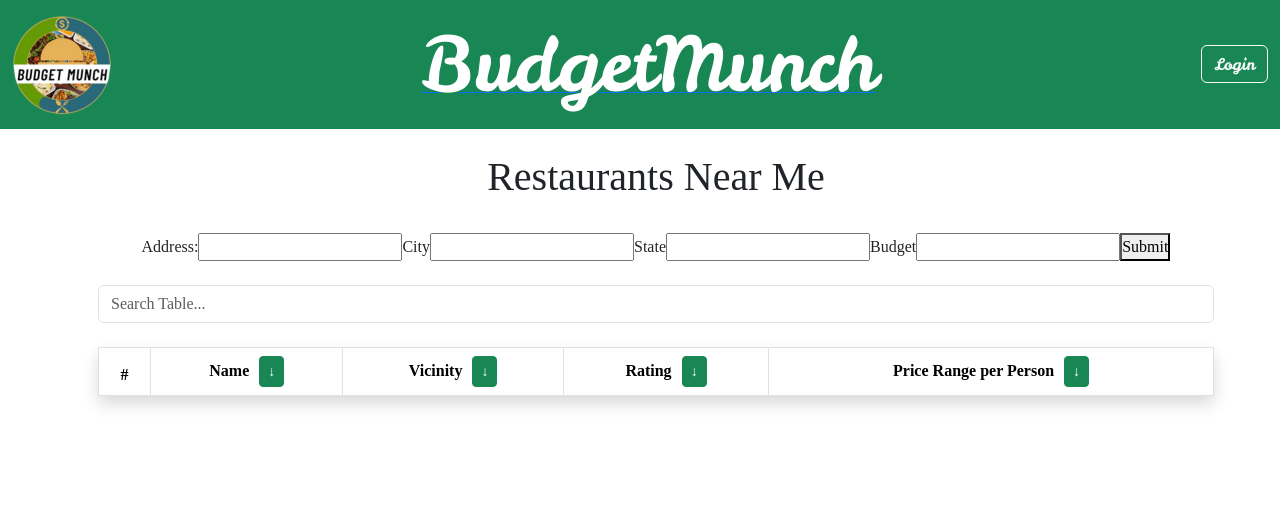
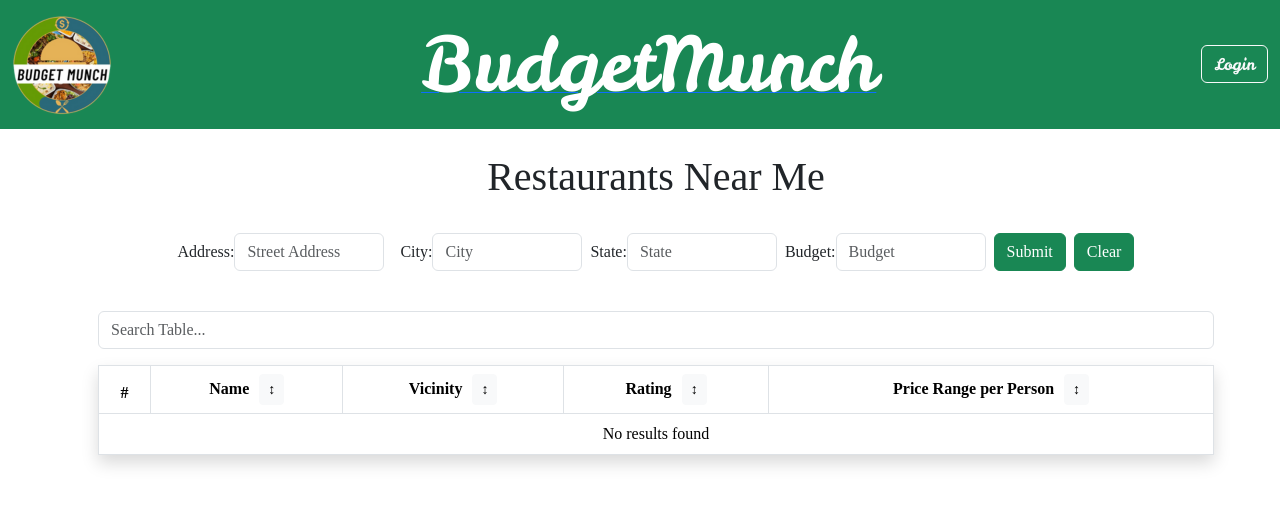
Before and after one commit to Karisue1/BudgetMunch, a React (Create React App) app in the folder FrontendBudgetMunch/budgemunchfrontend/: page / in a window 1280 px wide. Shown: the top 506 px of the page. Built offline with nearby package versions, Linux system fonts and the light colour scheme; a web font is replaced by a local one.

Commit message:
Added clear button & No Results Found on table

```diff
--- a/FrontendBudgetMunch/budgemunchfrontend/src/pages/Home.css
+++ b/FrontendBudgetMunch/budgemunchfrontend/src/pages/Home.css
@@ -1,7 +1,16 @@
-.table th {
-    text-align: center;
-  }
+.input-container {
+  display: flex;
+  justify-content: center; /* Center the inputs in the row */
+  align-items: center; /* Align items vertically */
+  flex-wrap: wrap; /* Wrap if necessary */
+}
 
-  .table th button {
-    float: right;
-  }
+.input-container input {
+  width: 150px; /* Set a width for the inputs */
+  margin-right: 10px; /* Space between inputs */
+}
+
+.button-container {
+  display: flex;
+  justify-content: center; /* Center buttons */
+}
--- a/FrontendBudgetMunch/budgemunchfrontend/src/pages/Home.js
+++ b/FrontendBudgetMunch/budgemunchfrontend/src/pages/Home.js
@@ -1,10 +1,6 @@
 import React, { useState } from 'react';
 import axios from "axios";
-
-// TODO: CUSTOM CURSOR FOR THE  WEBSITE (Food cursor): https://youtu.be/eCnq2LHNy3E?si=V1_8GZ5zXJJZ1TCe
-//TODO: FIX the check for invalid address: add API logic,
-//IF the first part of the address, is blank on api call, then return error
-//if street number and route is Empty, then maybe put a default address, maybe an alert
+import './Home.css';
 
 export default function Home() {
   const [restaurants, setRestaurants] = useState([]);
@@ -19,42 +15,32 @@ export default function Home() {
   const [budgetError, setBudgetError] = useState("");
   const [sortConfig, setSortConfig] = useState({ key: '', direction: '' });
 
-  // Input change handler for the address form
   const onInputChangeAddress = (e) => {
     setAddress({ ...address, [e.target.name]: e.target.value });
-    setAddressError(""); // Reset address error when user is typing
-    setBudgetError("");  // Reset budget error when user is typing
+    setAddressError("");
+    setBudgetError("");
   };
 
-  // Logic to check if budget is a digit and greater than zero
   const isValidBudget = (budget) => {
     const num = Number(budget);
     return !isNaN(num) && num > 0;
   };
 
-  // ---Address Submission Logic---
   const onSubmitAddress = async (e) => {
     e.preventDefault();
-
-    // Clear previous errors
     setAddressError("");
     setBudgetError("");
 
-    // Check if the budget is valid
     if (!isValidBudget(address.budget)) {
       setBudgetError("Please enter a valid budget greater than zero.");
-      return
+      return;
     }
 
     try {
-      // Post the address to your backend
       await axios.post("http://localhost:8080/api/v1/budget/address", address);
       console.log("Address submitted successfully");
-
-      // After the address is submitted, call the restaurant API
       const result = await loadRestaurants();
 
-      // If no restaurants are returned, set an address error
       if (result.length === 0) {
         setAddressError("Please enter a valid address.");
       }
@@ -63,23 +49,18 @@ export default function Home() {
       setAddressError("Error submitting the address. Please try again.");
     }
   };
-  //---End of Address Submission Logic---
 
-  // Fetch Restaurants Logic
   const loadRestaurants = async () => {
     try {
-      // Pass the address in the request to get the location-based restaurant data
       const result = await axios.get("http://localhost:8080/api/v1/budget/getLocation", {
         params: {
-          // Concatenating the address -> gets called in the getGeoLocation of the backend
-          address: `${address.streetAddress}, ${address.city}, ${address.state},${address.budget}`,
+          address: `${address.streetAddress}, ${address.city}, ${address.state}, ${address.budget}`,
           budget: address.budget
         }
       });
       console.log("Restaurant data fetched:", result.data);
-      setRestaurants(result.data); // Set the restaurants data
-
-      return result.data; // Return restaurant data for validation
+      setRestaurants(result.data);
+      return result.data;
     } catch (error) {
       console.error("Error fetching restaurant data:", error.response);
       setAddressError("Failed to fetch restaurant data. Please check the address and try again.");
@@ -87,7 +68,6 @@ export default function Home() {
     }
   };
 
-  // Sorting logic: key -> columnName, direction -> asc, desc
   const handleSort = (key) => {
     let direction = 'ascending';
     if (sortConfig.key === key && sortConfig.direction === 'ascending') {
@@ -95,7 +75,6 @@ export default function Home() {
     }
     setSortConfig({ key, direction });
 
-    // Sorting restaurants based on key and direction
     const sortedData = [...restaurants].sort((a, b) => {
       if (a[key] < b[key]) {
         return direction === 'ascending' ? -1 : 1;
@@ -108,133 +87,155 @@ export default function Home() {
     setRestaurants(sortedData);
   };
 
-  // Function to render sort arrow based on current state
   const renderSortArrow = (key) => {
     if (sortConfig.key === key) {
-      if (sortConfig.direction === 'ascending') {
-        return ' ↑'; // Up arrow for ascending
-      } else {
-        return ' ↓'; // Down arrow for descending
-      }
+      return sortConfig.direction === 'ascending' ? ' ↑' : ' ↓';
     }
-    return ' ↕'; // Neutral arrow if not sorted yet
+    return ' ↕';
   };
 
+  const clearFields = () => {
+    setAddress({
+      streetAddress: "",
+      city: "",
+      state: "",
+      budget: ""
+    });
+    setRestaurants([]); // Clear the restaurants array
+  };
+
+  const filteredRestaurants = restaurants.filter(restaurant => {
+    const searchLowerCase = search.toLowerCase();
+    return (
+      (restaurant.name && restaurant.name.toLowerCase().includes(searchLowerCase)) ||
+      (restaurant.vicinity && restaurant.vicinity.toLowerCase().includes(searchLowerCase)) ||
+      (restaurant.rating && String(restaurant.rating).toLowerCase().includes(searchLowerCase)) ||
+      (restaurant.price_level && String(restaurant.price_level).toLowerCase().includes(searchLowerCase))
+    );
+  });
 
   return (
     <div className="container">
       <h1>Restaurants Near Me</h1>
       <div className="py-4">
-        {/* Address Form */}
-        <form onSubmit={onSubmitAddress}>
-          <label>Address:</label>
-          <input
-            type="text"
-            name="streetAddress"
-            value={address.streetAddress}
-            onChange={onInputChangeAddress}
-            required
-          />
-          <label>City</label>
-          <input
-            type="text"
-            name="city"
-            value={address.city}
-            onChange={onInputChangeAddress}
-            required
-          />
-          <label>State</label>
-          <input
-            type="text"
-            name="state"
-            value={address.state}
-            onChange={onInputChangeAddress}
-            required
-          />
-          <label>Budget</label>
-          <input
-            type="text"
-            name="budget"
-            value={address.budget}
-            onChange={onInputChangeAddress}
-            required
-          />
-          <button type="submit">Submit</button>
+        {/* Center the form using flexbox */}
+        <form onSubmit={onSubmitAddress} className="d-flex justify-content-center mb-3">
+          <div className="input-container d-flex">
+            <label>Address:</label>
+            <input
+              type="text"
+              className="form-control me-3"
+              name="streetAddress"
+              placeholder="Street Address"
+              value={address.streetAddress}
+              onChange={onInputChangeAddress}
+              required
+            />
+
+            <label>City:</label>
+            <input
+              type="text"
+              className="form-control me-2"
+              name="city"
+              placeholder="City"
+              value={address.city}
+              onChange={onInputChangeAddress}
+              required
+            />
+
+            <label>State:</label>
+            <input
+              type="text"
+              className="form-control me-2"
+              name="state"
+              placeholder="State"
+              value={address.state}
+              onChange={onInputChangeAddress}
+              required
+            />
+
+            <label>Budget:</label>
+            <input
+              type="text"
+              className="form-control me-2"
+              name="budget"
+              placeholder="Budget"
+              value={address.budget}
+              onChange={onInputChangeAddress}
+              required
+            />
+            <button type="submit" className="btn btn-success me-2">Submit</button>
+            <button type="button" className="btn btn-success " onClick={clearFields}>Clear</button>
+          </div>
         </form>
 
-        {/* Display both errors */}
         {addressError && <p style={{ color: 'red' }}>{addressError}</p>}
         {budgetError && <p style={{ color: 'red' }}>{budgetError}</p>}
 
         <br />
 
-        {/* Search Bar */}
         <input
           type="text"
-          className='form-control'
+          className='form-control mb-3'
           placeholder='Search Table...'
           name="search"
           onChange={(e) => setSearch(e.target.value)}
         />
-        <br />
 
-        {/* Restaurant Table */}
         <table className="table table-bordered shadow">
-        <thead>
+          <thead className="head-style">
             <tr>
               <th scope="col">#</th>
               <th scope="col">
                 <div style={{ display: 'flex', justifyContent: 'center', alignItems: 'center' }}>
                   <span style={{ marginRight: '10px' }}>Name</span>
-                  <button onClick={() => handleSort('name')} type="button" className="btn btn-success btn-sm">
-                    {sortConfig.key === 'name' && sortConfig.direction === 'ascending' ? '↑' : '↓'}
+                  <button onClick={() => handleSort('name')} type="button" className="btn btn-light btn-sm">
+                    {renderSortArrow('name')}
                   </button>
                 </div>
               </th>
               <th scope="col">
                 <div style={{ display: 'flex', justifyContent: 'center', alignItems: 'center' }}>
                   <span style={{ marginRight: '10px' }}>Vicinity</span>
-                  <button onClick={() => handleSort('vicinity')} type="button" className="btn btn-success btn-sm">
-                    {sortConfig.key === 'vicinity' && sortConfig.direction === 'ascending' ? '↑' : '↓'}
+                  <button onClick={() => handleSort('vicinity')} type="button" className="btn btn-light btn-sm">
+                    {renderSortArrow('vicinity')}
                   </button>
                 </div>
               </th>
               <th scope="col">
                 <div style={{ display: 'flex', justifyContent: 'center', alignItems: 'center' }}>
                   <span style={{ marginRight: '10px' }}>Rating</span>
-                  <button onClick={() => handleSort('rating')} type="button" className="btn btn-success btn-sm">
-                    {sortConfig.key === 'rating' && sortConfig.direction === 'ascending' ? '↑' : '↓'}
+                  <button onClick={() => handleSort('rating')} type="button" className="btn btn-light btn-sm">
+                    {renderSortArrow('rating')}
                   </button>
                 </div>
               </th>
               <th scope="col">
                 <div style={{ display: 'flex', justifyContent: 'center', alignItems: 'center' }}>
                   <span style={{ marginRight: '10px' }}>Price Range per Person</span>
-                  <button onClick={() => handleSort('price_level')} type="button" className="btn btn-success btn-sm">
-                    {sortConfig.key === 'price_level' && sortConfig.direction === 'ascending' ? '↑' : '↓'}
+                  <button onClick={() => handleSort('price_level')} type="button" className="btn btn-light btn-sm">
+                    {renderSortArrow('price_level')}
                   </button>
                 </div>
               </th>
             </tr>
           </thead>
           <tbody>
-            {restaurants.filter(restaurant => {
-              const searchLowerCase = search.toLowerCase();
-              return (
-                (restaurant.name && restaurant.name.toLowerCase().includes(searchLowerCase)) ||
-                (restaurant.vicinity && restaurant.vicinity.toLowerCase().includes(searchLowerCase)) ||
-                (restaurant.rating && String(restaurant.rating).toLowerCase().includes(searchLowerCase)) ||
-                (restaurant.price_level && String(restaurant.price_level).toLowerCase().includes(searchLowerCase))
-              );
-            }).map((restaurant, index) => (
-              <tr key={index}>
-                <th scope="row">{index + 1}</th>
-                <td>{restaurant.name}</td>
-                <td>{restaurant.vicinity}</td>
-                <td>{restaurant.rating}</td>
-                <td>{restaurant.price_level}</td>
+            {filteredRestaurants.length === 0 ? (
+              <tr>
+                <td colSpan="5" style={{ textAlign: 'center' }}>No results found</td>
               </tr>
-            ))}
+            ) : (
+              filteredRestaurants.map((restaurant, index) => (
+                <tr key={index}>
+                  <th scope="row">{index + 1}</th>
+                  <td>{restaurant.name}</td>
+                  <td>{restaurant.vicinity}</td>
+                  <td>{restaurant.rating}</td>
+                  <td>{restaurant.price_level}</td>
+                </tr>
+              ))
+            )}
           </tbody>
         </table>
       </div>
--- a/FrontendBudgetMunch/budgemunchfrontend/src/pages/Login/Login.js
+++ b/FrontendBudgetMunch/budgemunchfrontend/src/pages/Login/Login.js
@@ -213,6 +213,7 @@ const Login = () => {
                                 />
                             </div>
                             <button type="submit" className="btn btn-outline-primary">Complete Registration</button>
+
                             <div className='register-link'>
                                 <p>Already have an account? <a href="#" onClick={openLoginForm}>Login here</a></p>
                             </div>
```
